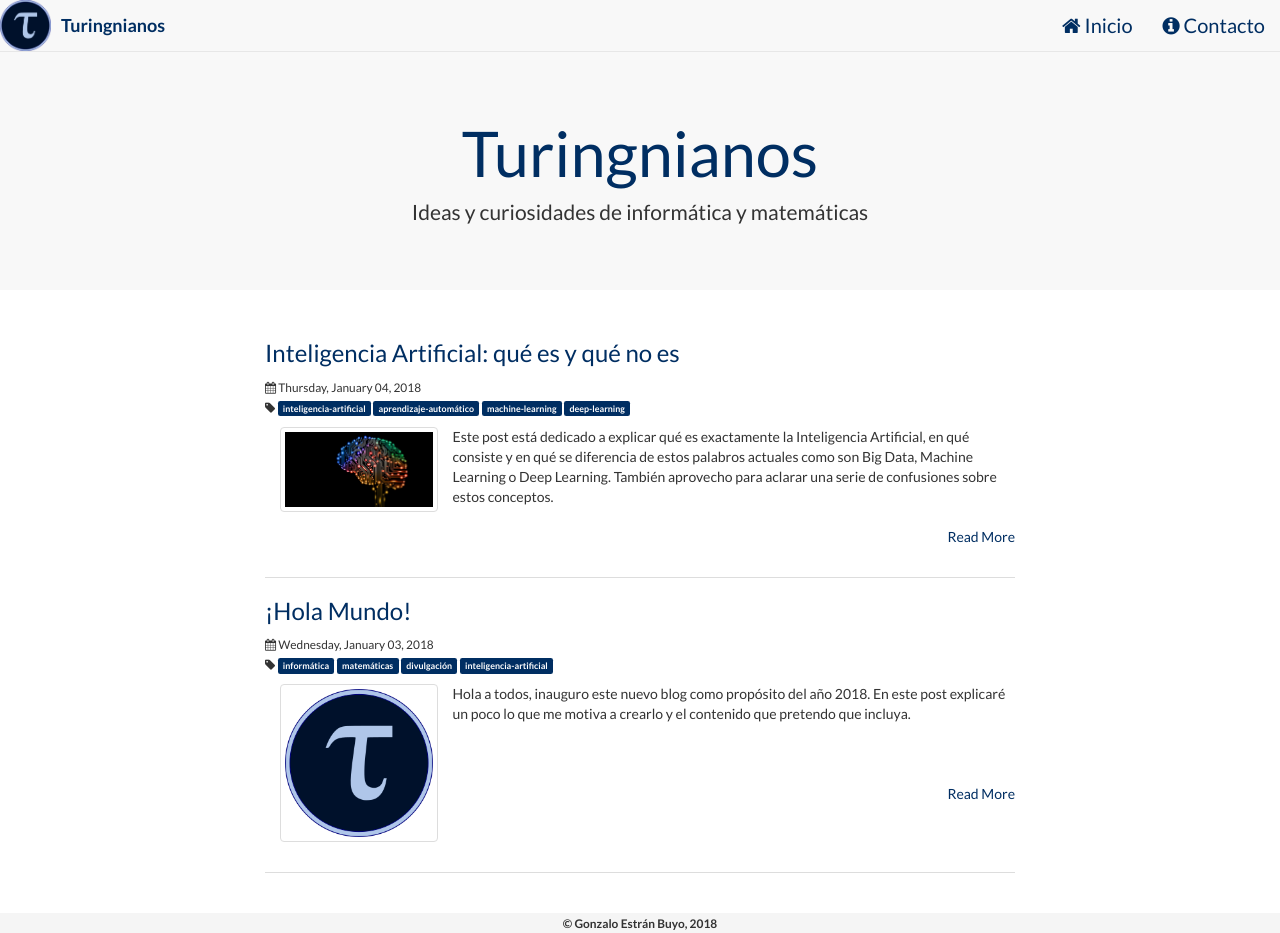
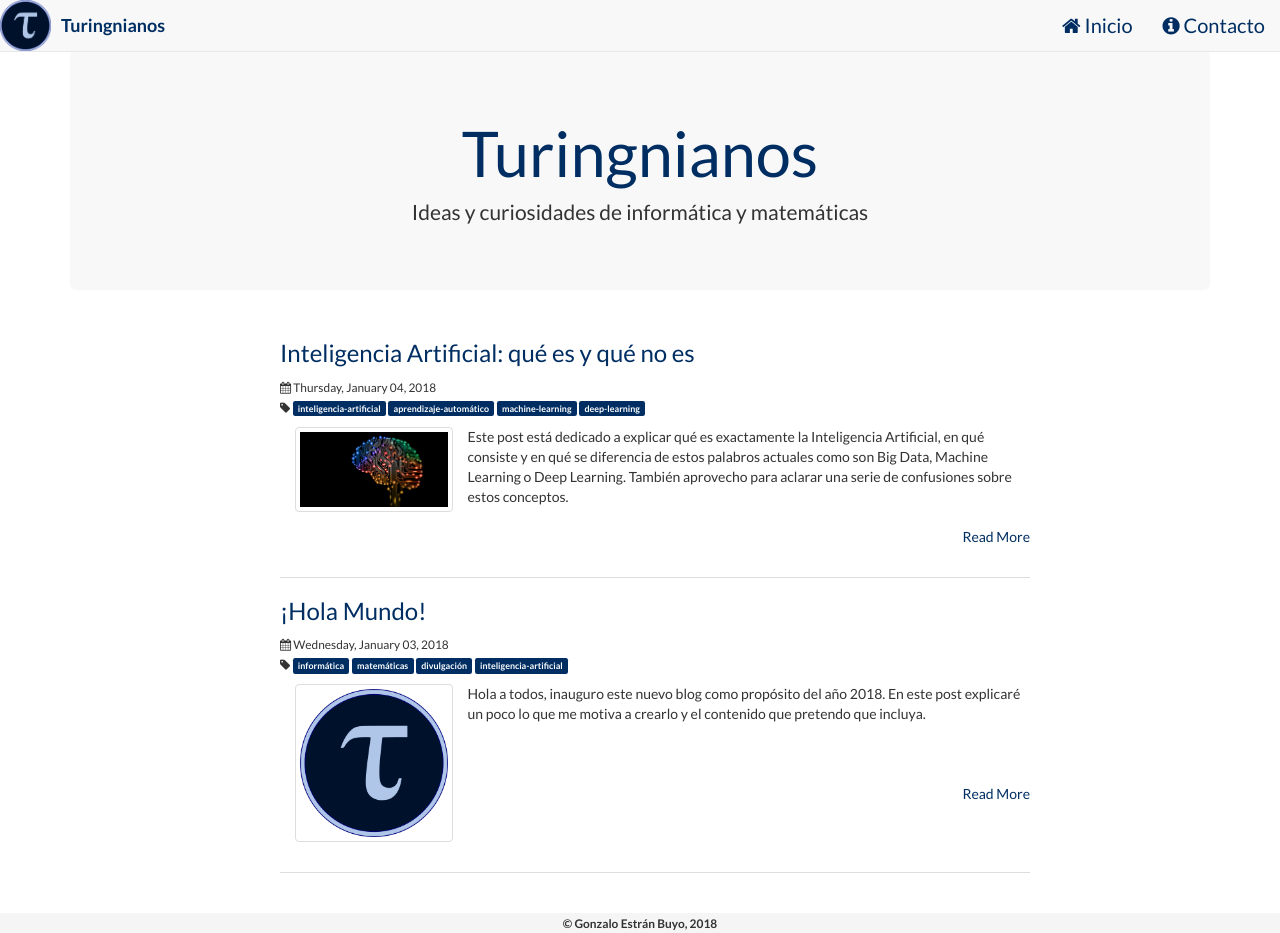
Before and after one commit to turingnianos/turingnianos.github.io, a Jekyll site: the page built from index.html, in a window 1280 px wide and 933 px high. Built offline with Jekyll 4.4.1, drawn with Linux system fonts in a browser that asks for light colours; nearby versions of some CDN libraries; comment, search, counter and statistics services are not loaded.

Commit message:
Update default.html

```diff
--- a/_layouts/default.html
+++ b/_layouts/default.html
@@ -5,7 +5,9 @@
   <body>
     {% include header.html %}
 
-    {{ content }}
+    <div class="container content">
+      {{ content }}
+    </div>
 
     {% include footer.html%}
 
```
